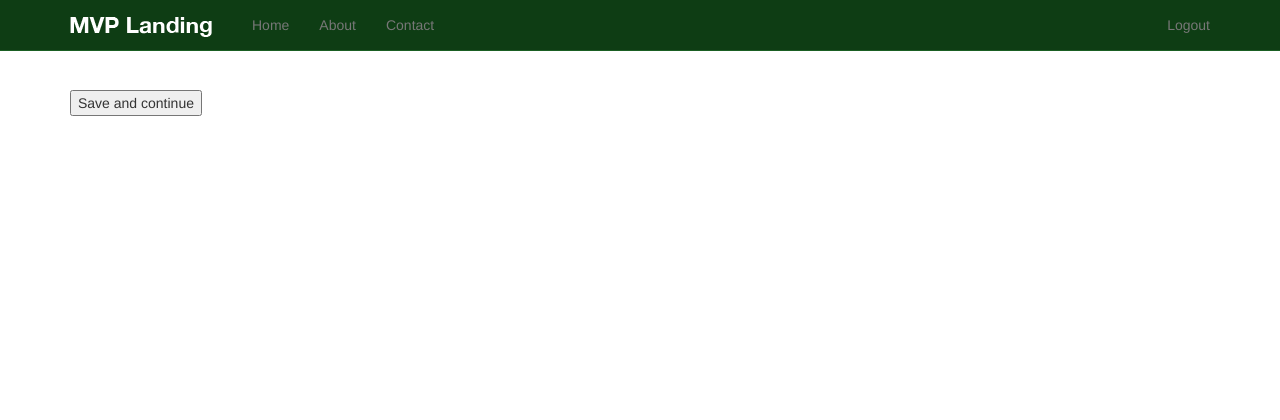
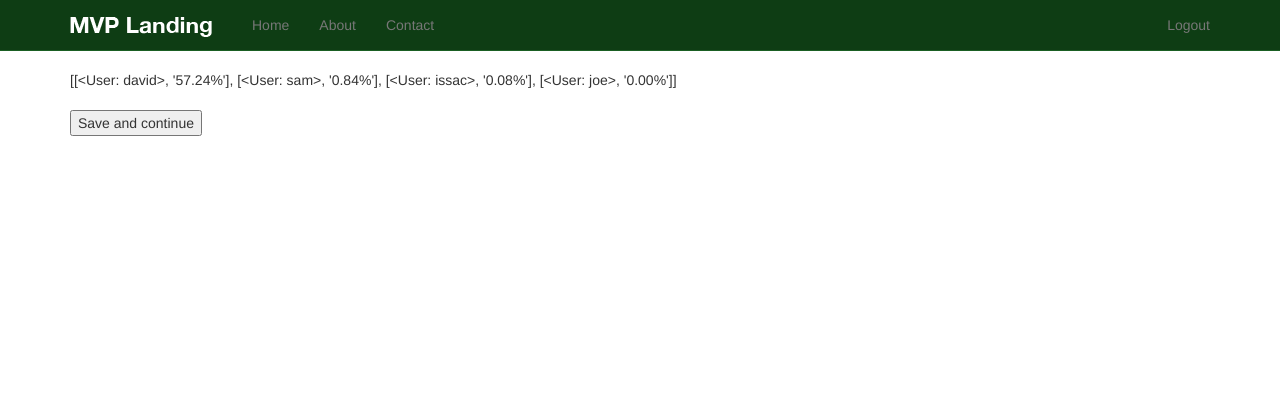
Before and after one commit to loafbaker/django_matchmaker, a Django app: page / in a window 1280 px wide. Shown: the top 420 px of the page. Run offline with Django 3.2, Linux system fonts and the light colour scheme; a user stored in the database is signed in; data comes from the database, SQL or seed files in the repository; some libraries are stand-ins or nearby versions.

Commit message:
Show matches on dashboard

```diff
--- a/matches/models.py
+++ b/matches/models.py
@@ -5,8 +5,20 @@ from django.conf import settings
 
 # Create your models here.
 from .utils import get_match
+class MatchQuerySet(models.query.QuerySet):
+    def all(self):
+        return self.filter(active=True)
+
+    def matches(self, user):
+        q1 = self.filter(user_a=user)
+        q2 = self.filter(user_b=user)
+        return (q1 | q2).distinct()
+
 
 class MatchManager(models.Manager):
+    def get_queryset(self):
+        return MatchQuerySet(self.model, using=self._db)
+
     def get_or_create_match(self, user_a=None, user_b=None):
         try:
             obj = self.get(user_a=user_a, user_b=user_b)
@@ -39,6 +51,8 @@ class MatchManager(models.Manager):
             for i in queryset:
                 i.check_update()
 
+    def matches_all(self, user):
+        return self.get_queryset().matches(user)
 
 class Match(models.Model):
     user_a = models.ForeignKey(settings.AUTH_USER_MODEL, related_name='match_user_a')
--- a/newsletter/views.py
+++ b/newsletter/views.py
@@ -2,6 +2,7 @@ from django.conf import settings
 from django.core.mail import send_mail
 from django.shortcuts import render
 
+from matches.models import Match
 from questions.models import Question
 from .forms import ContactForm, SignUpForm
 from .models import SignUp
@@ -26,9 +27,19 @@ def home(request):
 		}
 
 	if request.user.is_authenticated():
+		matches = []
+		match_set = Match.objects.matches_all(request.user).order_by('-match_decimal')
+		for match in match_set:
+			if match.user_a == request.user and match.user_b != request.user:
+				item_wanted = [match.user_b, match.get_percent]
+				matches.append(item_wanted)
+			elif match.user_a != request.user and match.user_b == request.user:
+				item_wanted = [match.user_a, match.get_percent]
+				matches.append(item_wanted)
 		queryset = Question.objects.all().order_by('-timestamp')
 		context = {
-			"queryset": queryset
+			"matches": matches,
+			"queryset": queryset,
 		}
 	        return render(request, "questions/home.html", context)
 
--- a/templates/questions/home.html
+++ b/templates/questions/home.html
@@ -2,6 +2,8 @@
 
 {% block content %}
 
+
+{{ matches }}
 
 <form method="POST" action="">{% csrf_token %}
   <h1>{{ instance.text }}</h1>
```
Also changed, not shown: README.md.
